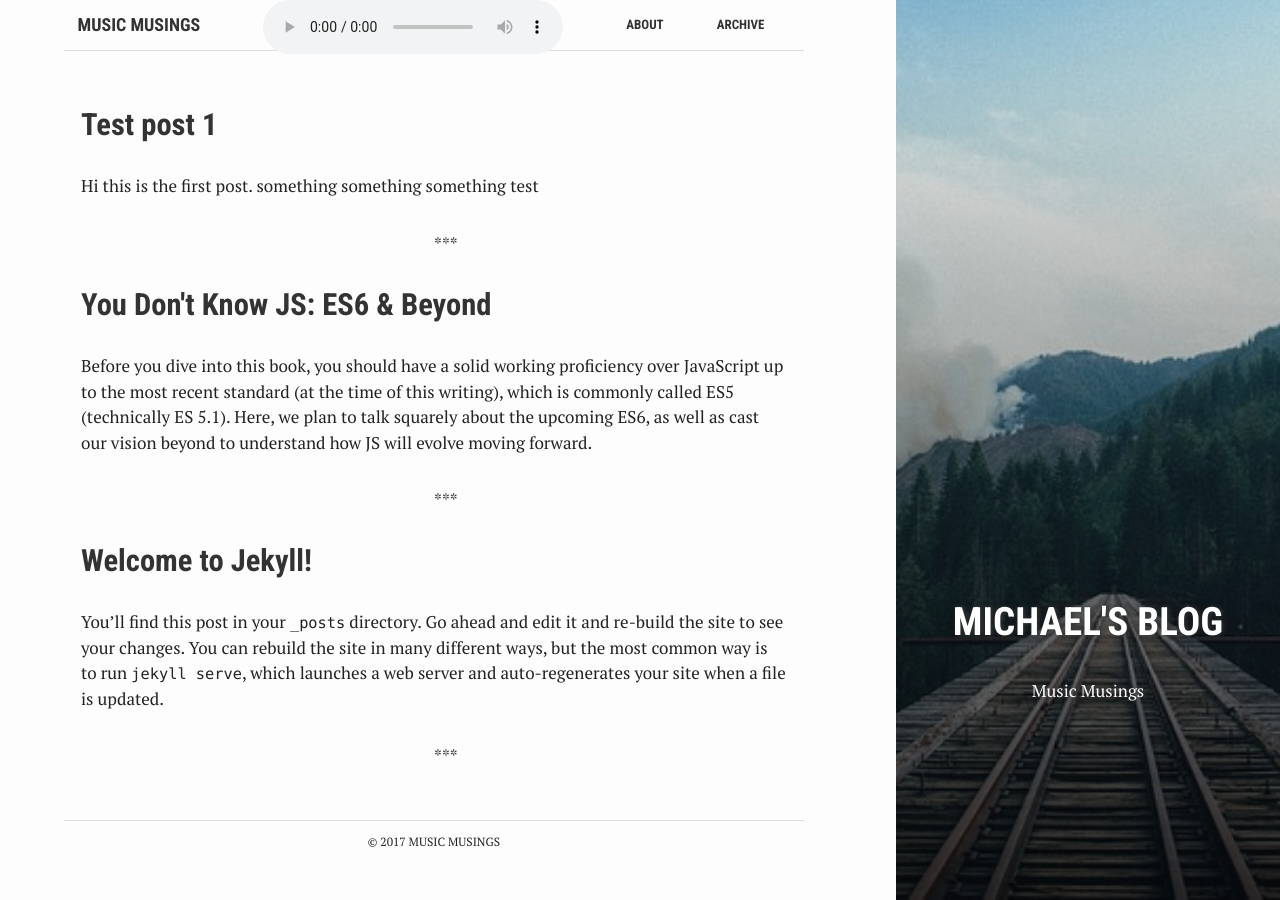
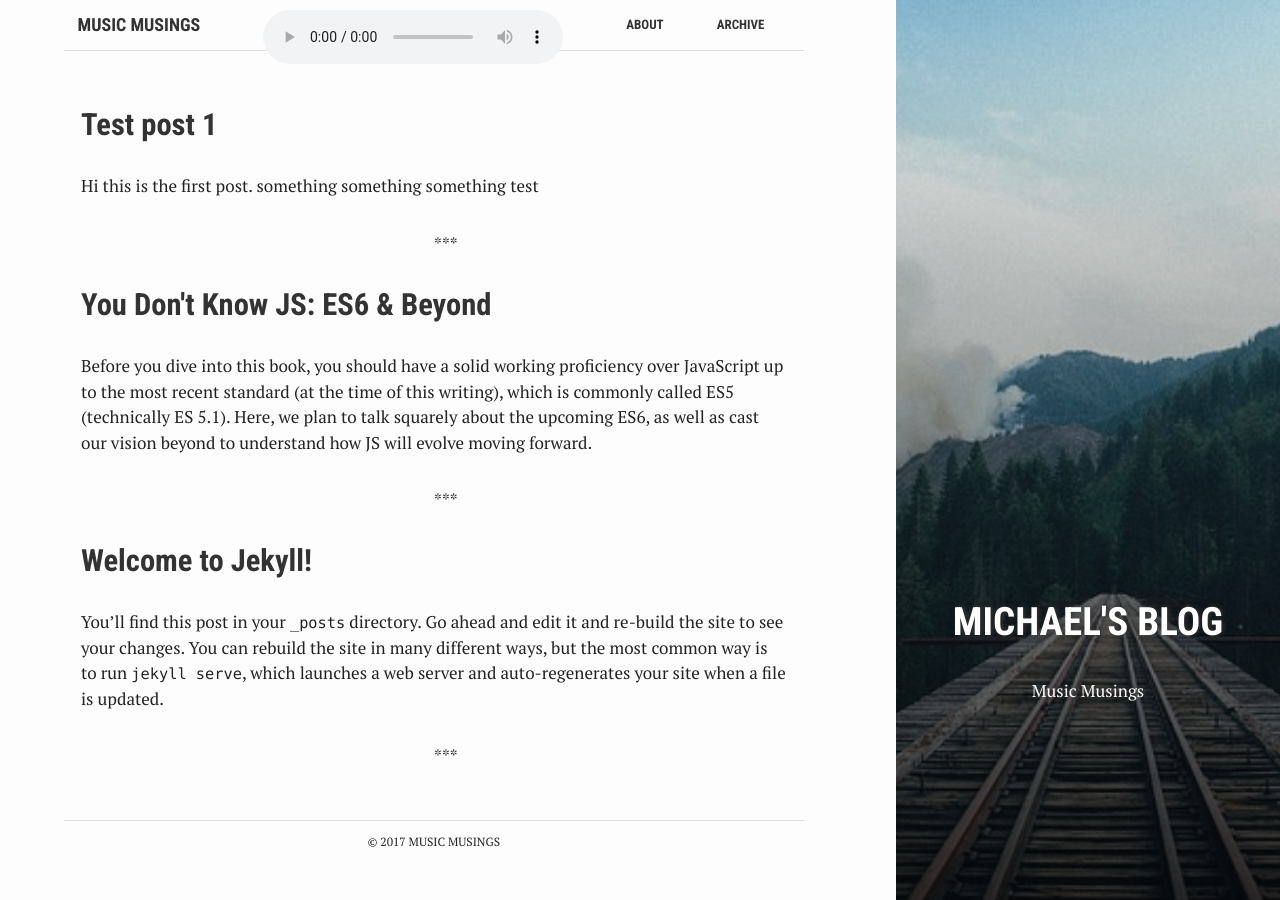
Before and after one commit to moke8198/moke8198.github.io, a Jekyll site: the page built from index.html, in a window 1280 px wide. Built offline with Jekyll 4.4.1, drawn with Linux system fonts in a browser that asks for light colours.

Commit message:
Update _media-queries.scss

```diff
--- a/assets/_sass/_media-queries.scss
+++ b/assets/_sass/_media-queries.scss
@@ -32,7 +32,7 @@
   }
 
   .audio-player {
-    padding-top: 10;
+    padding-top: 10px;
   }
 
   .nav-main a:not(.blog-logo) {
```
